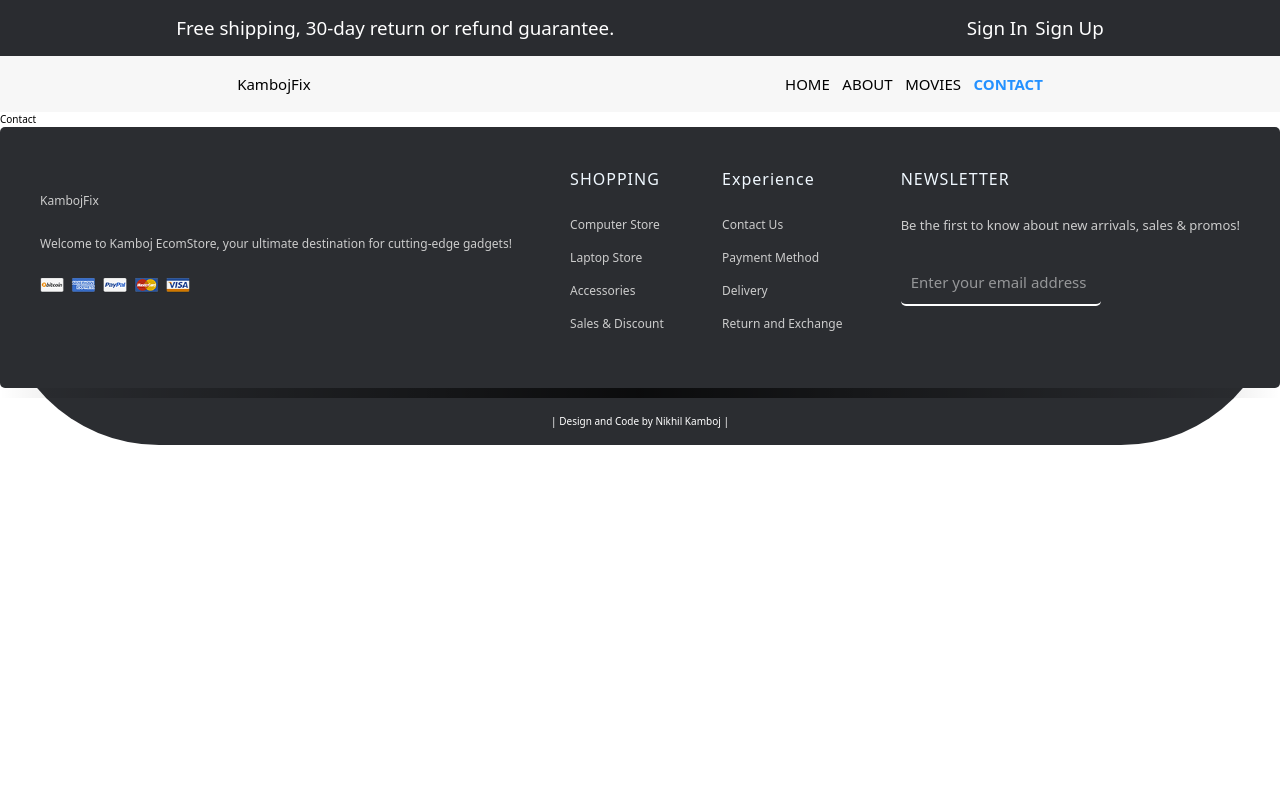
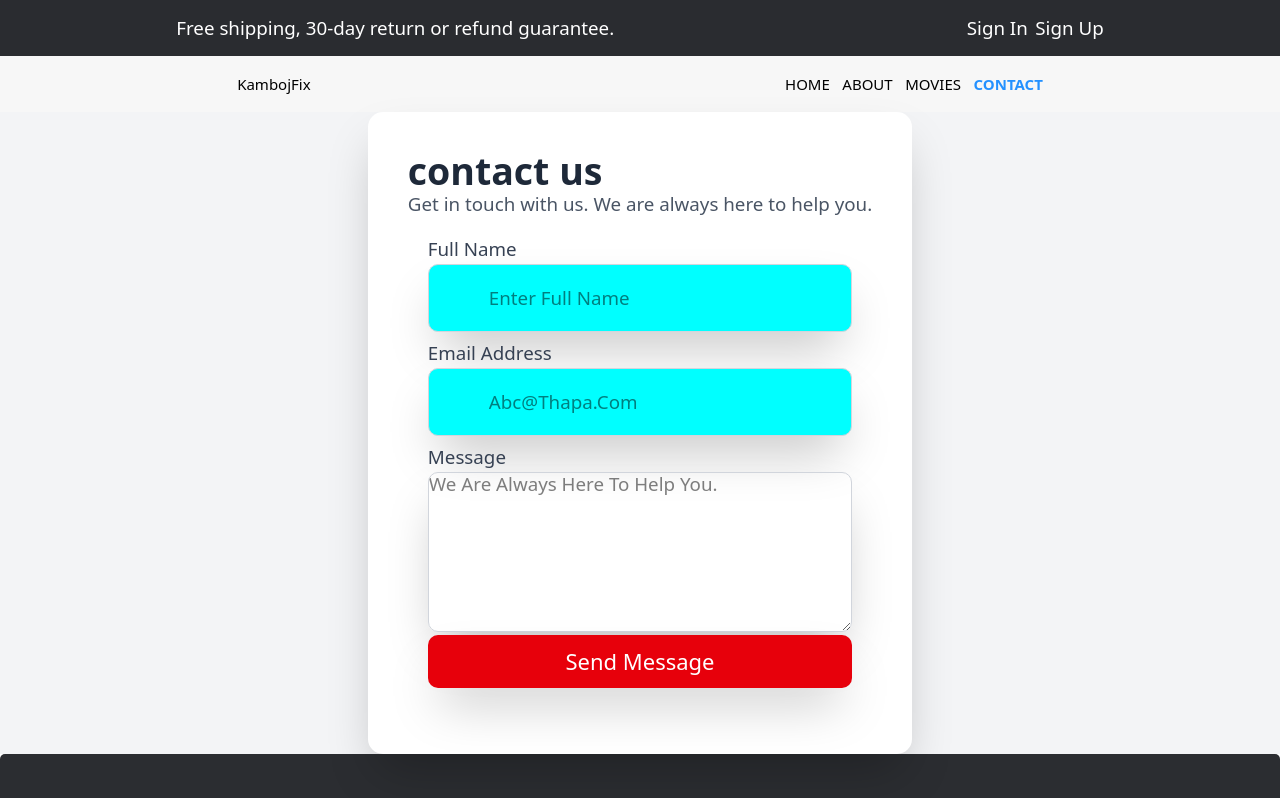
Before and after one commit to nikhil-kamboj420/React-Router, a React (Vite) app: page /contact in a window 1280 px wide. Shown: the top 798 px of the page. Built offline with nearby package versions, Linux system fonts and the light colour scheme.

Commit message:
add Form component

```diff
--- a/src/App.jsx
+++ b/src/App.jsx
@@ -2,7 +2,7 @@ import { createBrowserRouter, RouterProvider } from 'react-router-dom';
 import { Home } from './pages/Home';
 import { About } from './pages/About';
 import { Movie } from './pages/Movie';
-import { Contact } from './pages/Contact';
+import { Contact, contactFormData } from './pages/Contact';
 import { AppLayout } from './components/layout/AppLayout';
 import { ErrorPage } from './pages/ErrorPage';
 import { getMoviesData } from './api/GetApiData';
@@ -37,6 +37,7 @@ const App = () => {
         {
           path: '/contact',
           element: <Contact />,
+          action:contactFormData,
         },
       ],
     },
--- a/src/index.css
+++ b/src/index.css
@@ -107,3 +107,22 @@ body {
 }
 
 /** ##################### ENd footer section #############################  */
+
+.contact-container{
+/* background-color: red; */
+padding: 4rem;
+& *{
+  margin-bottom: .3rem;
+}
+form{
+  padding: 2rem;
+  & input{
+    background-color: aqua;
+    margin-bottom: 1rem;
+    padding: 2.2rem 6rem;
+   }
+}
+button{
+  padding: 1rem 6rem;
+  font-size: 2.2rem;
+}}
--- a/src/pages/Contact.jsx
+++ b/src/pages/Contact.jsx
@@ -1,3 +1,85 @@
-export const Contact = ()=>{
-    return <h1>Contact</h1>
-}
+import { Form } from "react-router-dom";
+
+export const contactFormData = async ({ request }) => {
+  try {
+    const res = await request.formData();
+    const data = Object.fromEntries(res);
+    const showData = Object.entries(data);
+    alert(showData.map(([key, value]) => `${key}: ${value}`).join("\n"));
+    return null;
+  } catch (error) {
+    console.log(error);
+  }
+};
+
+export const Contact = () => {
+  return (
+    <>
+      <div className="flex items-center justify-center bg-gray-100">
+        <div className="bg-white rounded-3xl shadow-2xl contact-container">
+          <h1 className="text-6xl font-bold text-gray-800">contact us</h1>
+          <p className="text-3xl text-gray-600">
+            Get in touch with us. We are always here to help you.
+          </p>
+
+          <Form action="/contact" method="POST">
+            <div>
+              <label
+                htmlFor="fullName"
+                className="block text-3xl font-medium text-gray-700"
+              >
+                Full Name
+              </label>
+              <input
+                name="fullName"
+                type="text"
+                id="fullName"
+                placeholder="Enter Full Name"
+                className="block w-full border border-gray-300 rounded-2xl shadow-2xl focus:ring-red-500 focus:border-red-500 sm:text-3xl"
+              />
+            </div>
+
+            <div>
+              <label
+                htmlFor="email"
+                className="block text-3xl font-medium text-gray-700"
+              >
+                Email Address
+              </label>
+              <input
+                name="email"
+                type="email"
+                id="email"
+                placeholder="Abc@Thapa.Com"
+                className="block w-full border border-gray-300 rounded-2xl shadow-2xl focus:ring-red-500 focus:border-red-500 sm:text-3xl"
+              />
+            </div>
+
+            <div>
+              <label
+                htmlFor="message"
+                className="block text-3xl font-medium text-gray-700"
+              >
+                Message
+              </label>
+              <textarea
+                name="message"
+                id="message"
+                placeholder="We Are Always Here To Help You."
+                rows="12"
+                className="block w-full border max-h-[20vh] border-gray-300 rounded-2xl shadow-2xl focus:ring-red-500 focus:border-red-500 sm:text-3xl"
+              ></textarea>
+            </div>
+
+            <button
+              type="submit"
+              className="w-full text-white bg-red-600 hover:bg-red-700 rounded-2xl shadow-2xl focus:ring-4 focus:ring-red-500 focus:outline-none"
+            >
+              Send Message
+            </button>
+          </Form>
+        </div>
+      </div>
+    </>
+  );
+};
```
